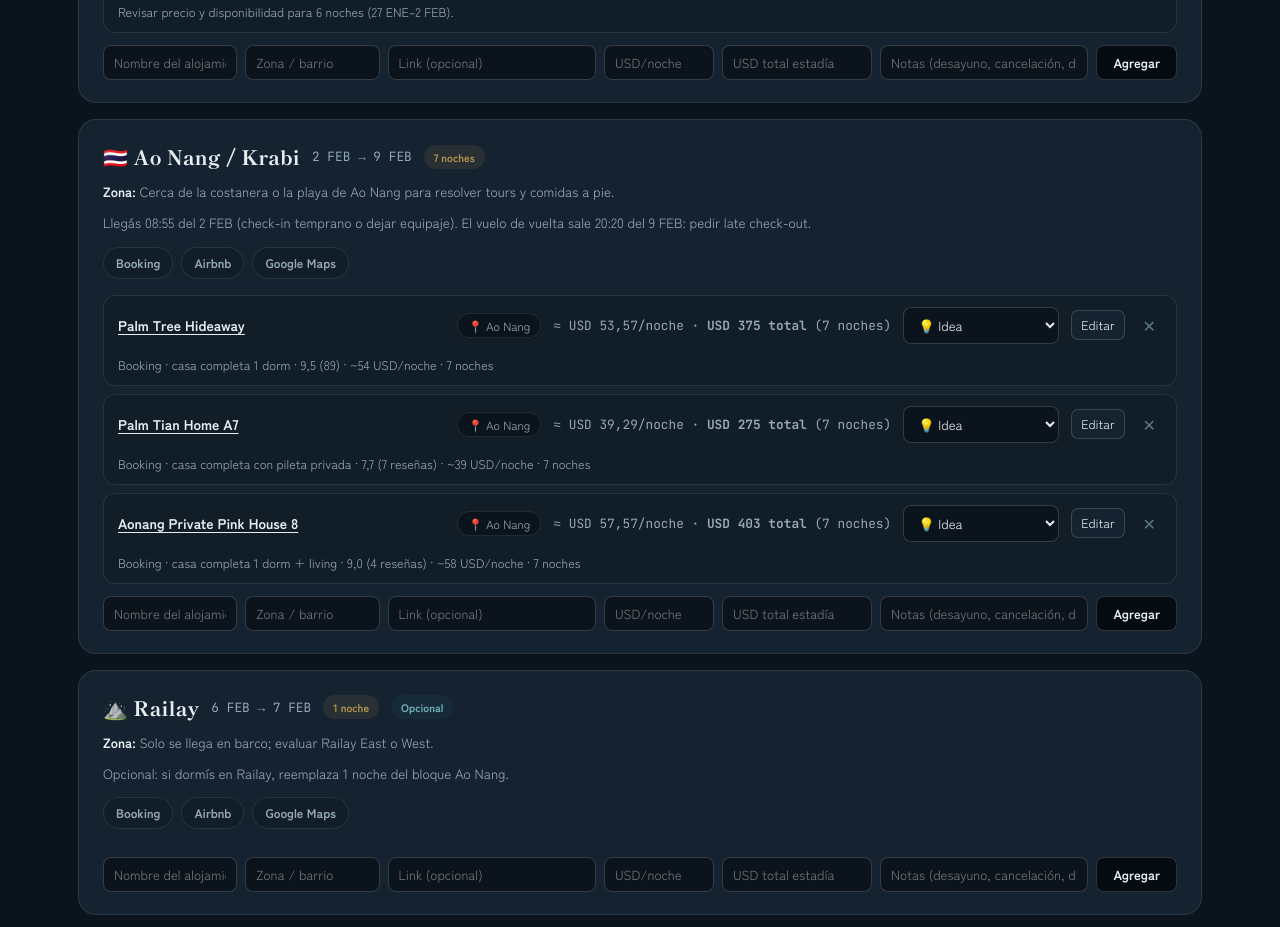
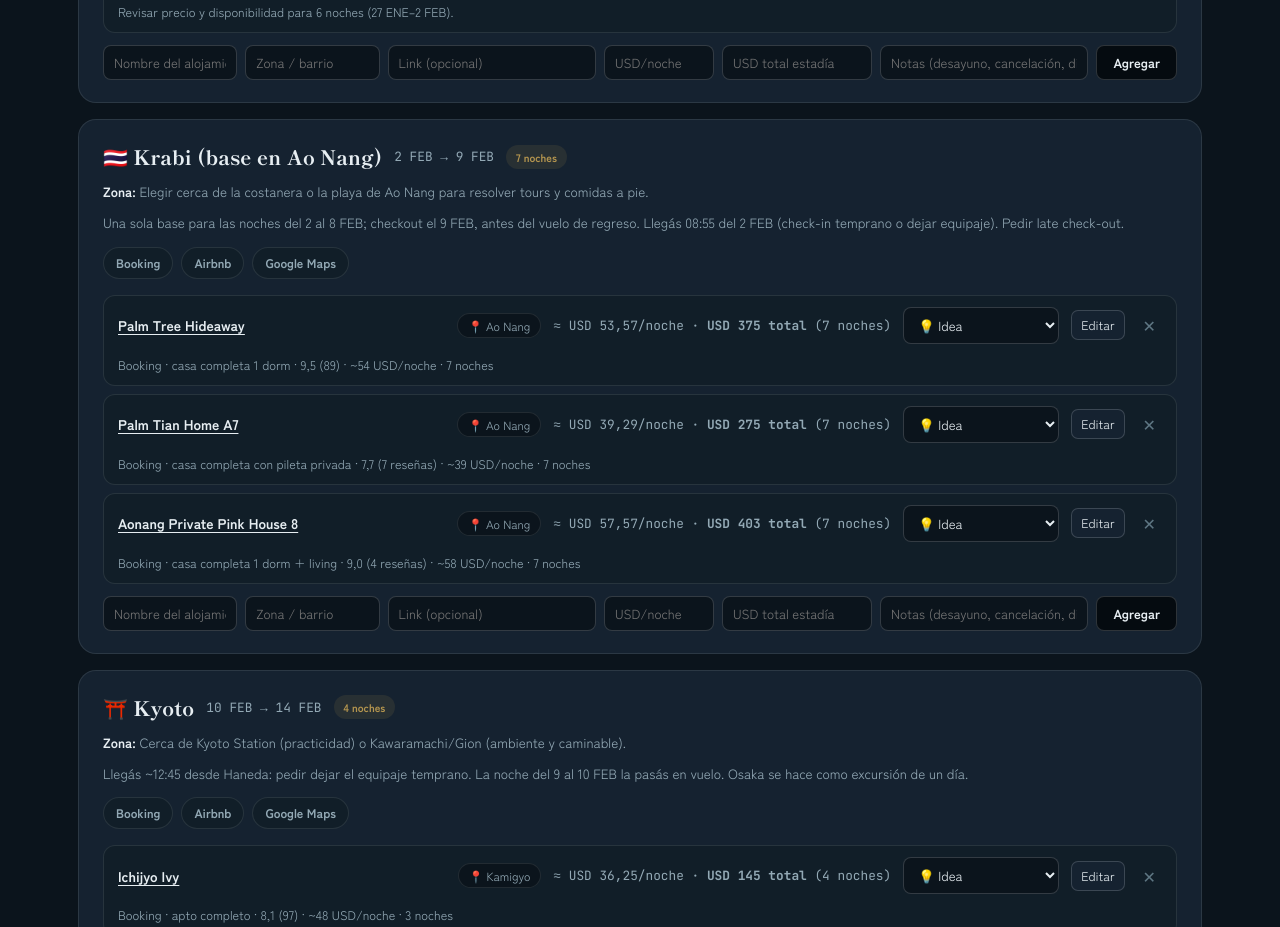
Before and after one commit to francosimonelli/vacaciones27, a plain HTML site: page index.html in a window 1280 px wide. Shown: the part 9055-9982 px from the top of the page. Drawn offline with Linux system fonts and the light colour scheme.

Commit message:
Update Krabi lodging base
Co-authored-by: Copilot <223556219+Copilot@users.noreply.github.com>

```diff
--- a/index.html
+++ b/index.html
@@ -972,12 +972,9 @@ const STAYS = [
  {id:'tokyo1',city:'Tokyo — bloque inicial',ico:'🇯🇵',in:'2027-01-27',out:'2027-02-02',inL:'27 ENE',outL:'2 FEB',q:'Tokyo',
   tip:'Zonas cómodas para moverse: Shinjuku, Ueno/Asakusa o cerca de Tokyo Station (todo conecta fácil con JR y Metro).',
   note:'Una sola reserva del 27 ENE al 2 FEB (6 noches): base para Tokyo y el Fuji. El vuelo sale 00:20 del 2 FEB; se paga la noche del 1 FEB aunque no se duerma en la habitación.'},
- {id:'ao1',city:'Ao Nang / Krabi',ico:'🇹🇭',in:'2027-02-02',out:'2027-02-09',inL:'2 FEB',outL:'9 FEB',q:'Ao Nang Krabi',
-  tip:'Cerca de la costanera o la playa de Ao Nang para resolver tours y comidas a pie.',
-  note:'Llegás 08:55 del 2 FEB (check-in temprano o dejar equipaje). El vuelo de vuelta sale 20:20 del 9 FEB: pedir late check-out.'},
- {id:'railay',city:'Railay',ico:'⛰️',in:'2027-02-06',out:'2027-02-07',inL:'6 FEB',outL:'7 FEB',q:'Railay Beach Krabi',opt:true,
-  tip:'Solo se llega en barco; evaluar Railay East o West.',
-  note:'Opcional: si dormís en Railay, reemplaza 1 noche del bloque Ao Nang.'},
+ {id:'ao1',city:'Krabi (base en Ao Nang)',ico:'🇹🇭',in:'2027-02-02',out:'2027-02-09',inL:'2 FEB',outL:'9 FEB',q:'Ao Nang Krabi',
+  tip:'Elegir cerca de la costanera o la playa de Ao Nang para resolver tours y comidas a pie.',
+  note:'Una sola base para las noches del 2 al 8 FEB; checkout el 9 FEB, antes del vuelo de regreso. Llegás 08:55 del 2 FEB (check-in temprano o dejar equipaje). Pedir late check-out.'},
  {id:'kyoto',city:'Kyoto',ico:'⛩️',in:'2027-02-10',out:'2027-02-14',inL:'10 FEB',outL:'14 FEB',q:'Kyoto',
   tip:'Cerca de Kyoto Station (practicidad) o Kawaramachi/Gion (ambiente y caminable).',
   note:'Llegás ~12:45 desde Haneda: pedir dejar el equipaje temprano. La noche del 9 al 10 FEB la pasás en vuelo. Osaka se hace como excursión de un día.'},
```
